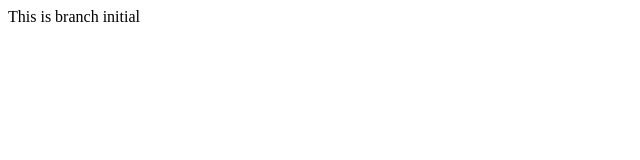
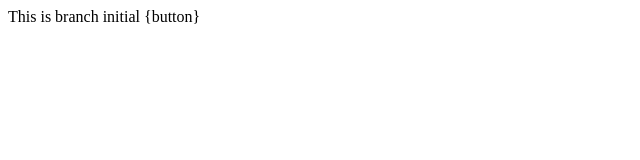
Before and after one commit to Amitkumarprince/new-repo, a plain HTML site: page index.html in a window 1280 px wide. Shown: the full height of the page, 0-640 px from the left. Drawn offline with Linux system fonts and the light colour scheme.

Commit message:
adding button

```diff
--- a/index.html
+++ b/index.html
@@ -1 +1 @@
-<p>This is branch initial</p>
+<p>This is branch initial {button}</p>
```
